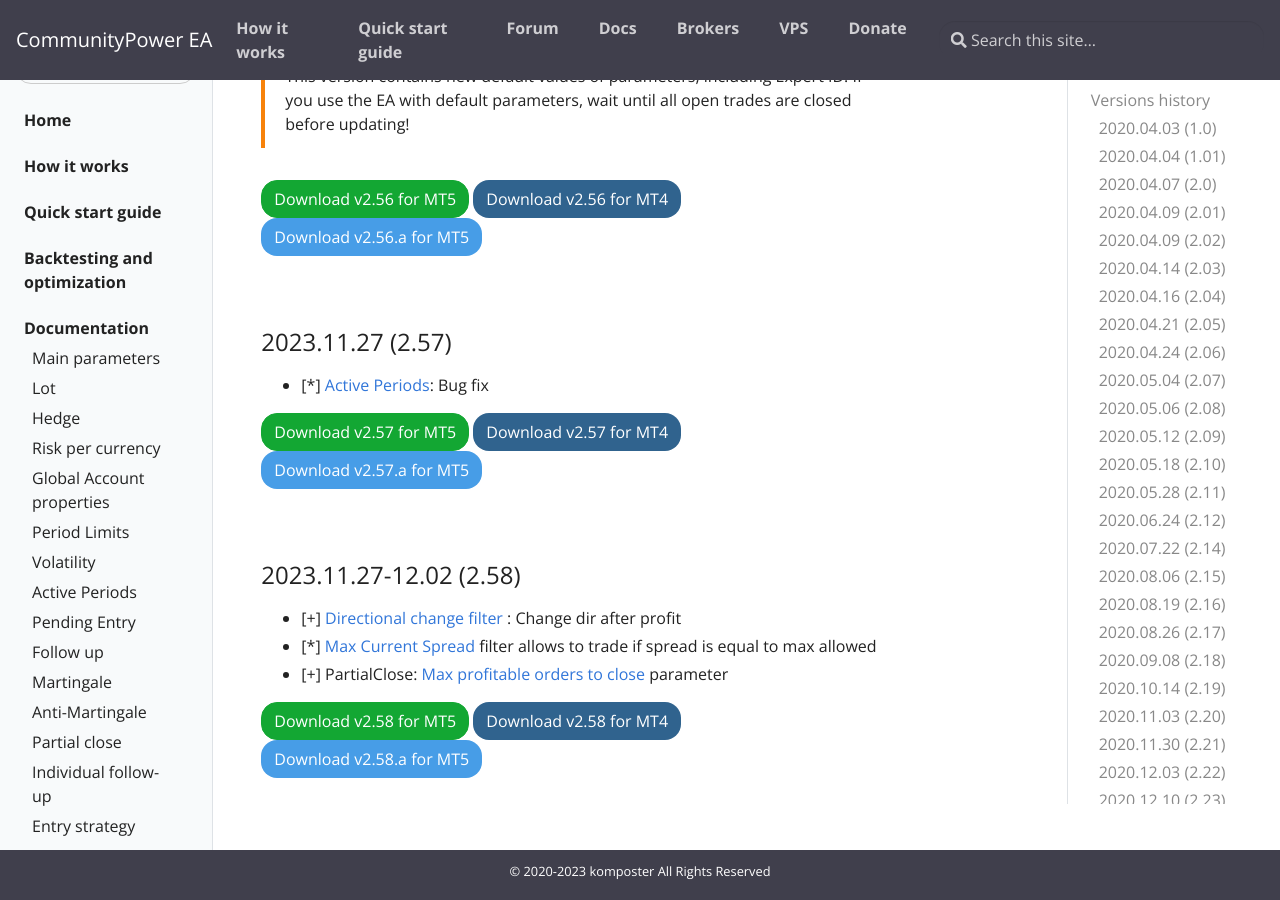
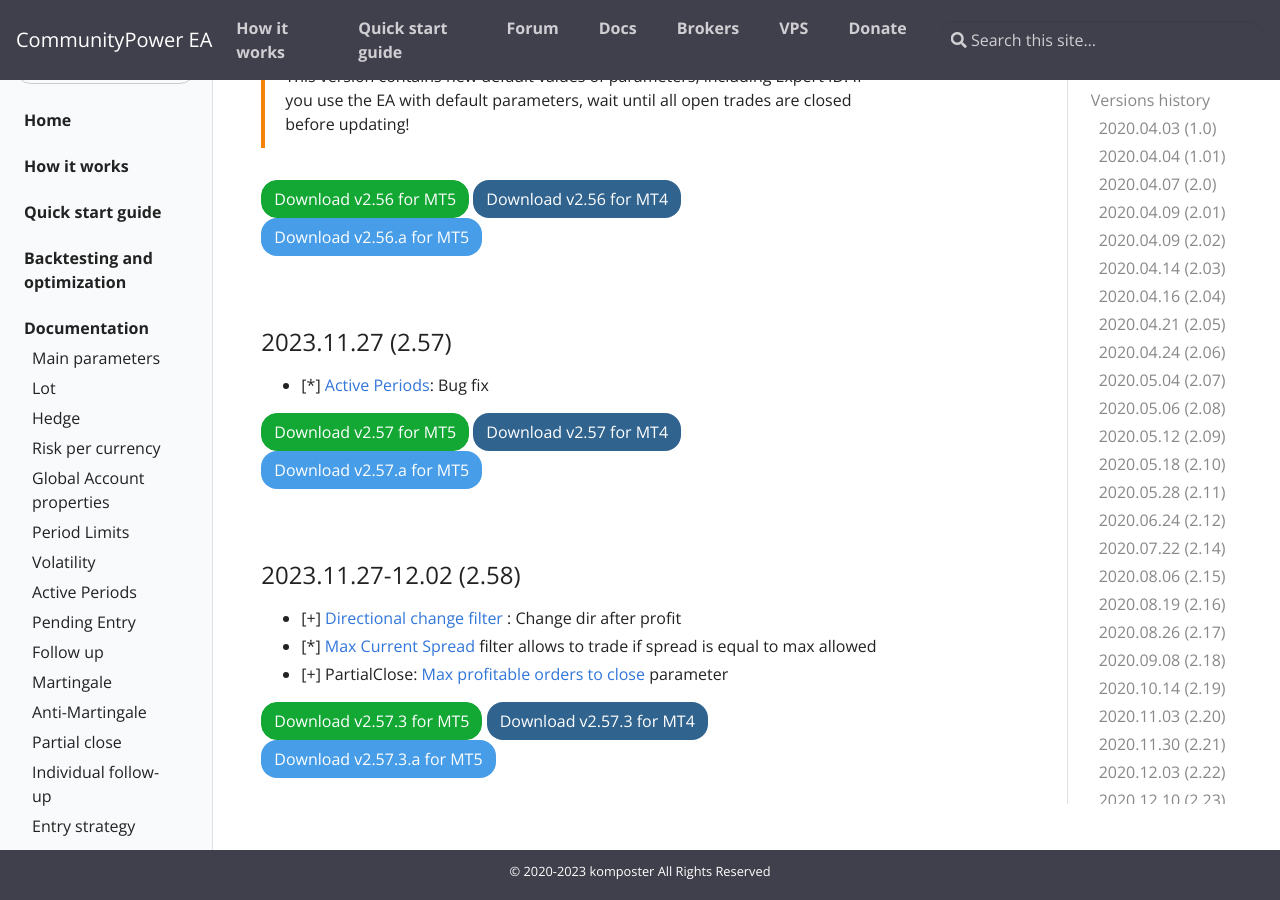
Before and after one commit to komposter/CommunityPowerEA.com, a Jekyll site: the page built from _docs/versions-history.md, in a window 1280 px wide and 900 px high, scrolled down 21206 px. Built offline with Jekyll 4.4.1, drawn with Linux system fonts in a browser that asks for light colours.

Commit message:
Content change

```diff
--- a/_docs/versions-history.md
+++ b/_docs/versions-history.md
@@ -735,6 +735,6 @@
 * [*] [Max Current Spread](/docs/signals-and-filters#max-current-spread) filter allows to trade if spread is equal to max allowed
 * [+] PartialClose: [Max profitable orders to close](/docs/partial-close#max-profitable-orders-to-close) parameter
 
-[<button class="btn btn-success">Download v2.58 for MT5</button>]({{site.baseurl}}/assets/EAs/CommunityPower 2.57.3.ex5)
-[<button class="btn btn-primary">Download v2.58 for MT4</button>]({{site.baseurl}}/assets/EAs/CommunityPower 2.57.3.ex4)
-[<button class="btn btn-info">Download v2.58.a for MT5</button>]({{site.baseurl}}/assets/EAs/CommunityPower 2.57.3.a.ex5)
+[<button class="btn btn-success">Download v2.57.3 for MT5</button>]({{site.baseurl}}/assets/EAs/CommunityPower 2.57.3.ex5)
+[<button class="btn btn-primary">Download v2.57.3 for MT4</button>]({{site.baseurl}}/assets/EAs/CommunityPower 2.57.3.ex4)
+[<button class="btn btn-info">Download v2.57.3.a for MT5</button>]({{site.baseurl}}/assets/EAs/CommunityPower 2.57.3.a.ex5)
```
